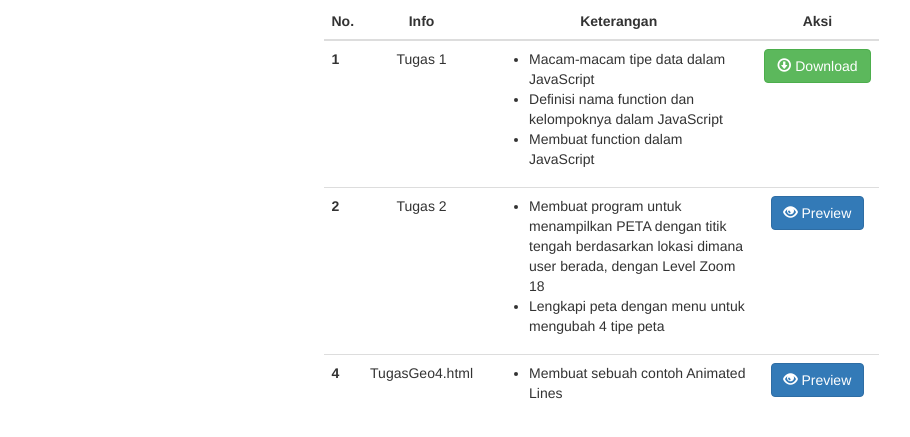
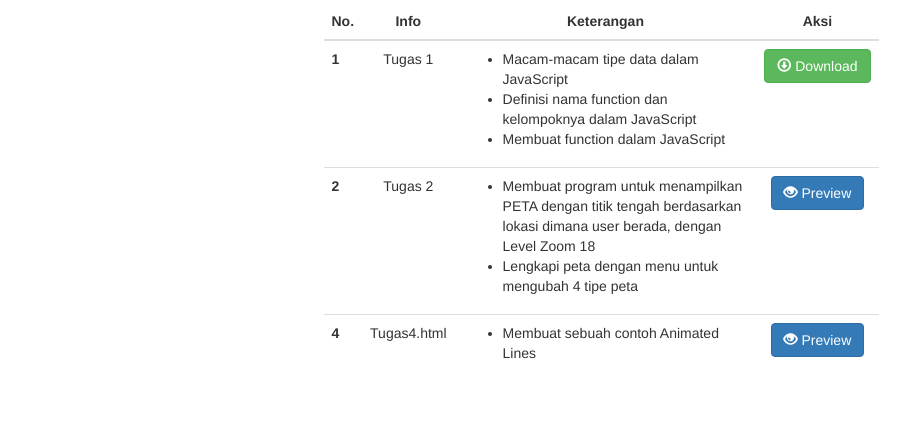
Before and after one commit to L200140041/L200140041.github.io, a plain HTML site: page index.html in a window 1280 px wide. Shown: the part 57-494 px from the top of the page, without its empty margins (39-949 px from the left). Drawn offline with nearby package versions, Linux system fonts and the light colour scheme.

Commit message:
Update index.html

```diff
--- a/index.html
+++ b/index.html
@@ -68,7 +68,7 @@
 
 	<tr style='text-align:center'>
         <th scope="row">4</th>
-        <td>TugasGeo4.html</td>
+        <td>Tugas4.html</td>
 	<td style='text-align:left'><ul><li>Membuat sebuah contoh Animated Lines</li></ul></td>
         <td><a href="tugas-4.html" target="_blank"><button type="button" class="btn btn-primary"><span class="glyphicon glyphicon-eye-open"></span> Preview</button></td>
         </tr>
```
